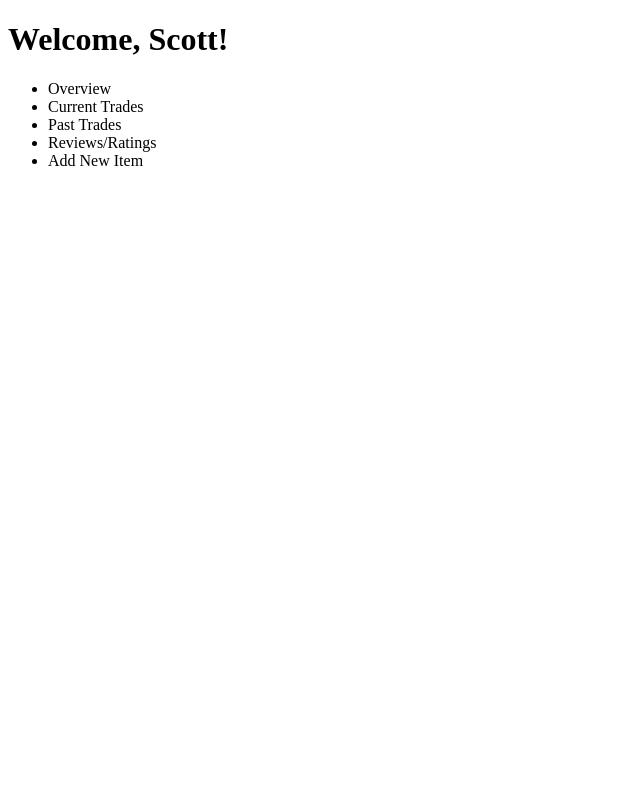
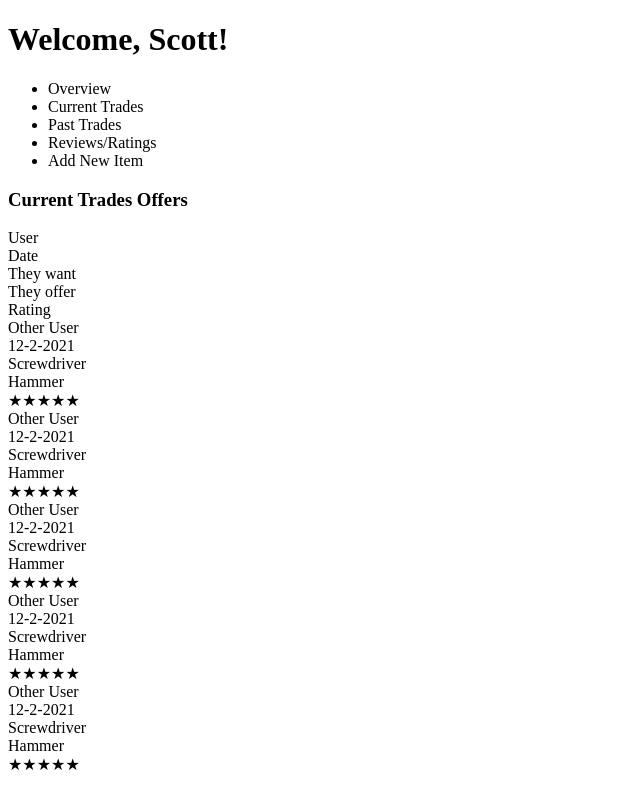
Before and after one commit to sunkim0330/Smokeys-Marketplace, a React app: page /user in a window 1280 px wide. Both pictures are taken after a click on the item "Past Trades". Shown: the whole page, without its empty margins (0-640 px from the left). Built offline with nearby package versions, Linux system fonts and the light colour scheme; the HTML template or start-up script is replaced by a standard one.

Commit message:
Add Past Trades tab

```diff
--- /dev/null
+++ b/client/src/components/PastTrades/PastTradeItem.jsx
@@ -0,0 +1,15 @@
+import React from "react";
+
+const PastTradeItem = () => {
+  return (
+    <div className="past-trade-item-container">
+      <div>Other User</div>
+      <div>12-2-2021</div>
+      <div className="past-trade-item">Screwdriver</div>
+      <div className="past-trade-item">Hammer</div>
+      <div className="past-trade-rating">★★★★★</div>
+    </div>
+  );
+};
+
+export default PastTradeItem;
--- /dev/null
+++ b/client/src/components/PastTrades/PastTrades.jsx
@@ -0,0 +1,22 @@
+import React from "react";
+import PastTradesList from "./PastTradesList.jsx";
+
+const PastTrades = () => {
+  return (
+    <div className="past-trades-container">
+      <h3>Current Trades Offers</h3>
+      <div className="past-trades-list-container">
+        <div className="past-trades-list-container-header">
+          <div>User</div>
+          <div>Date</div>
+          <div>They want</div>
+          <div>They offer</div>
+          <div>Rating</div>
+        </div>
+        <PastTradesList />
+      </div>
+    </div>
+  );
+};
+
+export default PastTrades;
--- /dev/null
+++ b/client/src/components/PastTrades/PastTradesList.jsx
@@ -0,0 +1,16 @@
+import React from "react";
+import PastTradeItem from "./PastTradeItem.jsx";
+
+const PastTradesList = () => {
+  return (
+    <div>
+      <PastTradeItem />
+      <PastTradeItem />
+      <PastTradeItem />
+      <PastTradeItem />
+      <PastTradeItem />
+    </div>
+  );
+};
+
+export default PastTradesList;
--- a/client/src/pages/UserPage.jsx
+++ b/client/src/pages/UserPage.jsx
@@ -1,6 +1,7 @@
 import React, { useState } from "react";
 import CurrentTrades from "../components/CurrentTrades/CurrentTrades.jsx";
 import Overview from "../components/Overview/Overview.jsx";
+import PastTrades from "../components/PastTrades/PastTrades.jsx";
 
 const UserPage = () => {
   const [currentTab, setCurrentTab] = useState("overview");
@@ -33,6 +34,7 @@ const UserPage = () => {
         </ul>
         {currentTab === "overview" && <Overview />}
         {currentTab === "current-trades" && <CurrentTrades />}
+        {currentTab === "past-trades" && <PastTrades />}
       </section>
     </div>
   );
```
Also changed, not shown: 1 other file (tests, documents, lock files or other folders).
